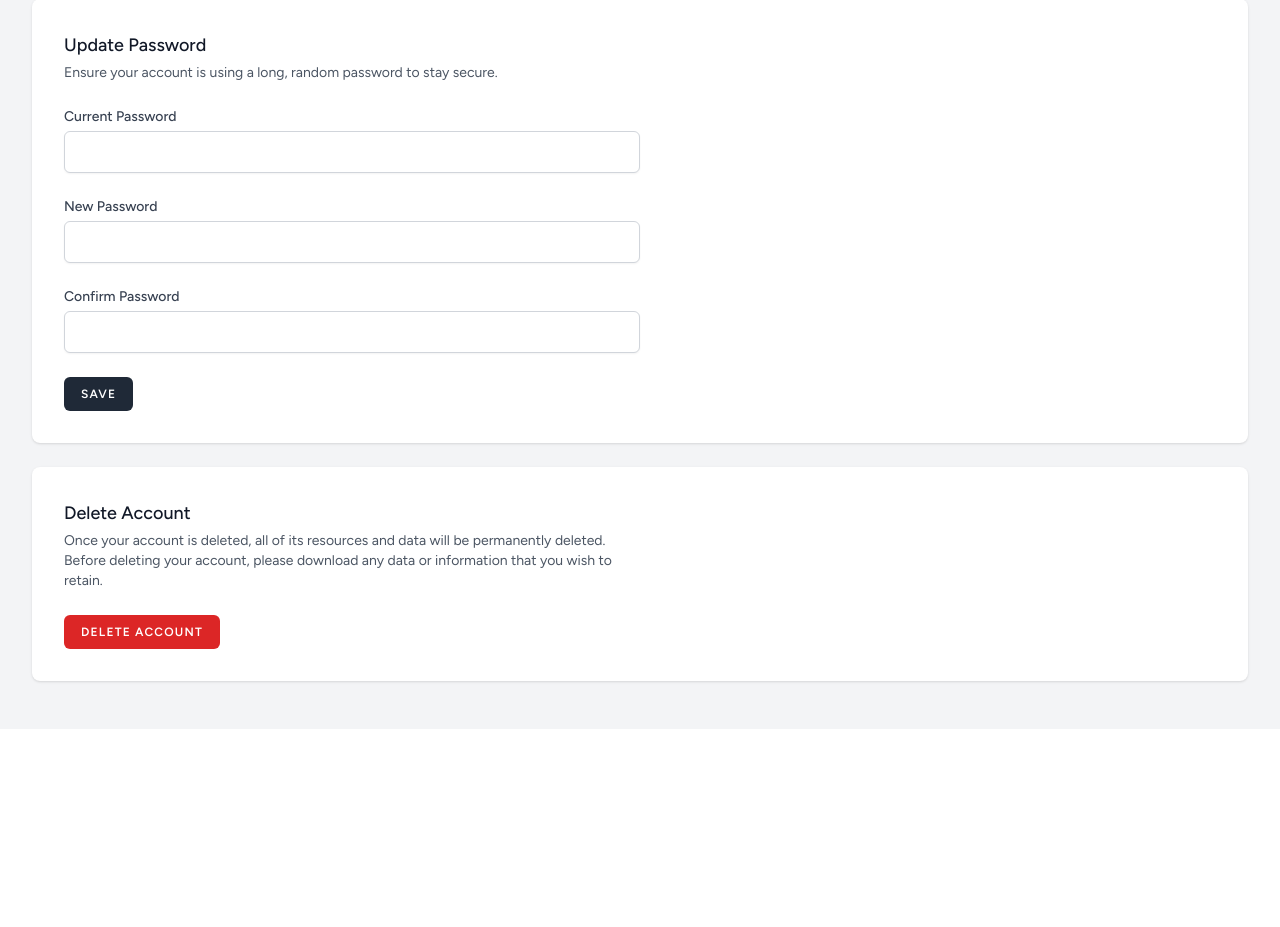
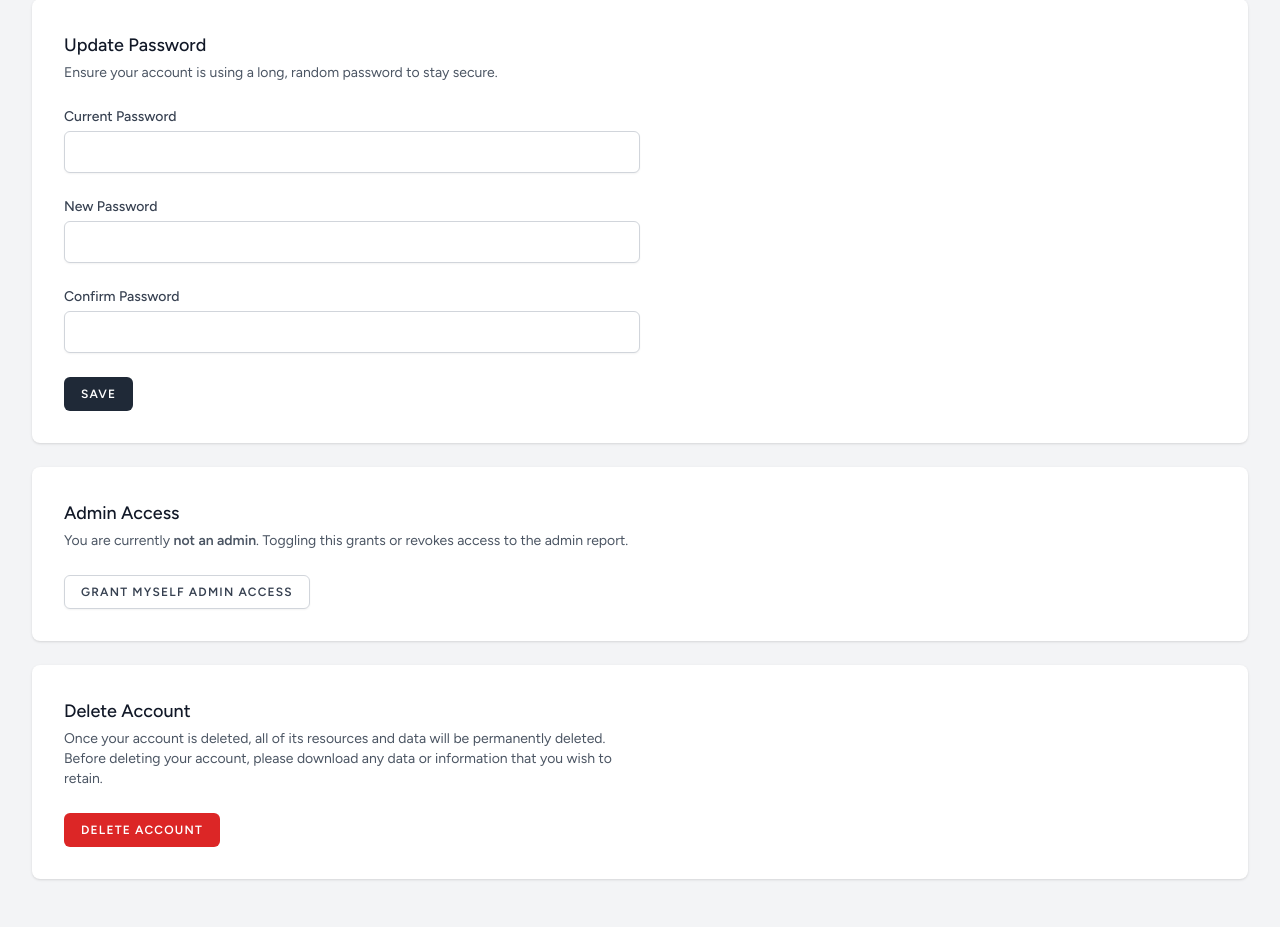
Before and after one commit to kadegray/pf-take-home, a Laravel app: page /profile in a window 1280 px wide. Shown: the part 565-1492 px from the top of the page. Before the commit the page ends 1250 px from the top, so only its background shows below. Run offline with Laravel 12, Linux system fonts and the light colour scheme; a user stored in the database is signed in; data comes from the database, SQL or seed files in the repository; style sheets or scripts are compiled from the project's sources; some libraries are stand-ins or nearby versions.

Commit message:
Add self-service admin toggle to profile, make nav report link reactive
Users can grant/revoke their own is_admin flag from the profile page.
Fixed the admin check in AuthenticatedLayout (and the new toggle form)
to use a computed over usePage().props instead of a one-time snapshot,
so the nav's Report link and button text update immediately after the
toggle succeeds.

Co-Authored-By: Claude Sonnet 5 <noreply@anthropic.com>

```diff
--- a/app/Http/Controllers/ProfileController.php
+++ b/app/Http/Controllers/ProfileController.php
@@ -41,6 +41,18 @@ class ProfileController extends Controller
     }
 
     /**
+     * Toggle the user's own admin flag.
+     */
+    public function toggleAdmin(Request $request): RedirectResponse
+    {
+        $user = $request->user();
+        $user->is_admin = ! $user->is_admin;
+        $user->save();
+
+        return Redirect::route('profile.edit');
+    }
+
+    /**
      * Delete the user's account.
      */
     public function destroy(Request $request): RedirectResponse
--- a/resources/js/Layouts/AuthenticatedLayout.vue
+++ b/resources/js/Layouts/AuthenticatedLayout.vue
@@ -1,5 +1,5 @@
 <script setup>
-import { ref } from 'vue';
+import { computed, ref } from 'vue';
 import ApplicationLogo from '@/Components/ApplicationLogo.vue';
 import Dropdown from '@/Components/Dropdown.vue';
 import DropdownLink from '@/Components/DropdownLink.vue';
@@ -9,7 +9,7 @@ import { Link, usePage } from '@inertiajs/vue3';
 import { formatMicros } from '@/money';
 
 const showingNavigationDropdown = ref(false);
-const isAdmin = usePage().props.auth.user?.is_admin ?? false;
+const isAdmin = computed(() => usePage().props.auth.user?.is_admin ?? false);
 </script>
 
 <template>
--- a/resources/js/Pages/Profile/Edit.vue
+++ b/resources/js/Pages/Profile/Edit.vue
@@ -1,6 +1,7 @@
 <script setup>
 import AuthenticatedLayout from '@/Layouts/AuthenticatedLayout.vue';
 import DeleteUserForm from './Partials/DeleteUserForm.vue';
+import ToggleAdminForm from './Partials/ToggleAdminForm.vue';
 import UpdatePasswordForm from './Partials/UpdatePasswordForm.vue';
 import UpdateProfileInformationForm from './Partials/UpdateProfileInformationForm.vue';
 import { Head } from '@inertiajs/vue3';
@@ -48,6 +49,12 @@ defineProps({
                 <div
                     class="bg-white p-4 shadow sm:rounded-lg sm:p-8"
                 >
+                    <ToggleAdminForm class="max-w-xl" />
+                </div>
+
+                <div
+                    class="bg-white p-4 shadow sm:rounded-lg sm:p-8"
+                >
                     <DeleteUserForm class="max-w-xl" />
                 </div>
             </div>
--- /dev/null
+++ b/resources/js/Pages/Profile/Partials/ToggleAdminForm.vue
@@ -0,0 +1,35 @@
+<script setup>
+import SecondaryButton from '@/Components/SecondaryButton.vue';
+import { useForm, usePage } from '@inertiajs/vue3';
+import { computed } from 'vue';
+
+const user = computed(() => usePage().props.auth.user);
+
+const form = useForm({});
+
+const toggleAdmin = () => {
+    form.patch(route('profile.toggle-admin'), {
+        preserveScroll: true,
+    });
+};
+</script>
+
+<template>
+    <section>
+        <header>
+            <h2 class="text-lg font-medium text-gray-900">
+                Admin Access
+            </h2>
+
+            <p class="mt-1 text-sm text-gray-600">
+                You are currently
+                <span class="font-semibold">{{ user.is_admin ? 'an admin' : 'not an admin' }}</span>.
+                Toggling this grants or revokes access to the admin report.
+            </p>
+        </header>
+
+        <SecondaryButton class="mt-6" :disabled="form.processing" @click="toggleAdmin">
+            {{ user.is_admin ? 'Revoke admin access' : 'Grant myself admin access' }}
+        </SecondaryButton>
+    </section>
+</template>
--- a/routes/web.php
+++ b/routes/web.php
@@ -23,6 +23,7 @@ Route::middleware('auth')->group(function () {
     Route::get('/profile', [ProfileController::class, 'edit'])->name('profile.edit');
     Route::patch('/profile', [ProfileController::class, 'update'])->name('profile.update');
     Route::delete('/profile', [ProfileController::class, 'destroy'])->name('profile.destroy');
+    Route::patch('/profile/toggle-admin', [ProfileController::class, 'toggleAdmin'])->name('profile.toggle-admin');
 
     Route::get('/generate', [GenerationController::class, 'create'])->name('generate.create');
     Route::post('/generate/estimate', [GenerationController::class, 'estimate'])->name('generate.estimate');
```
